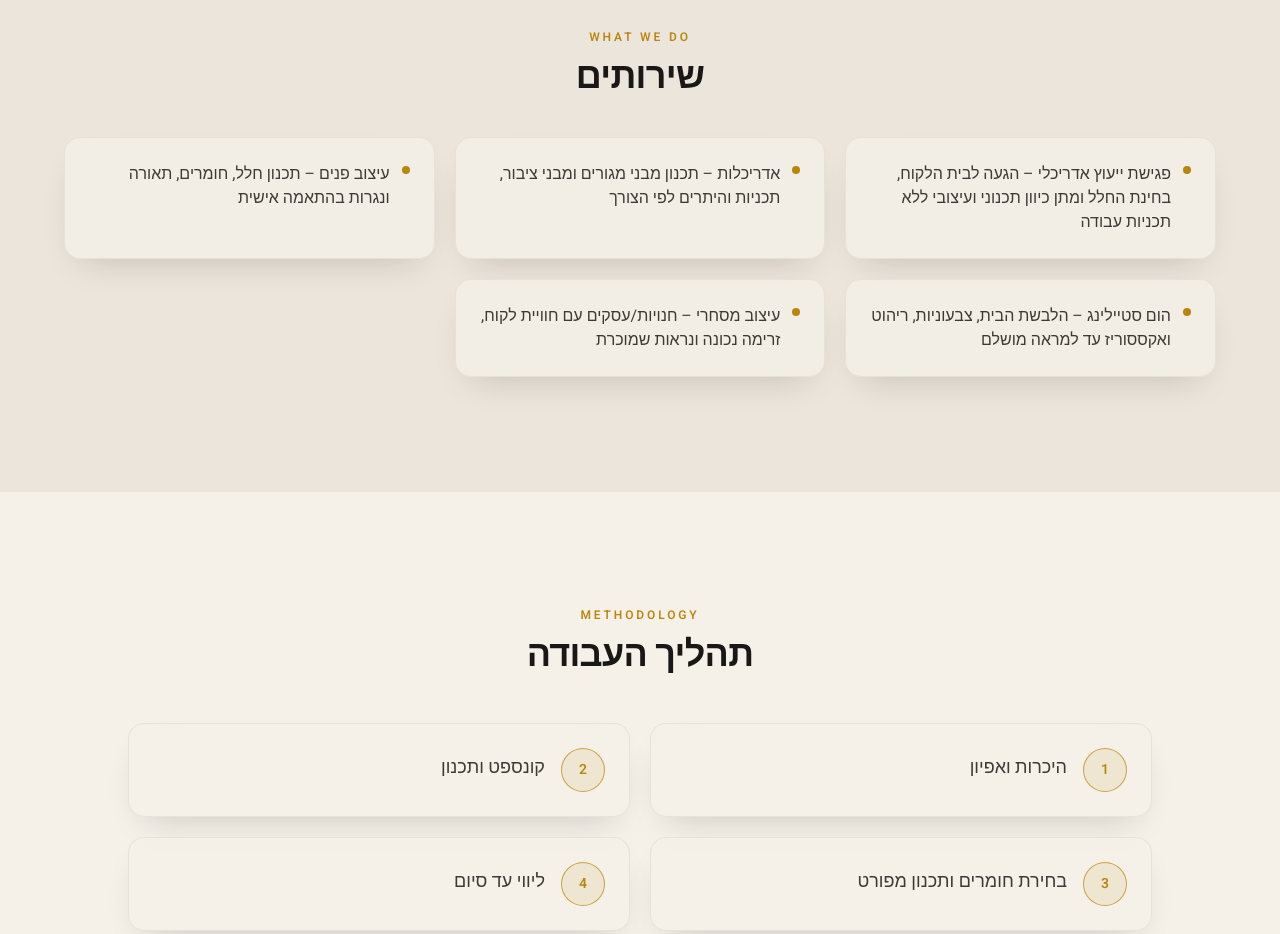
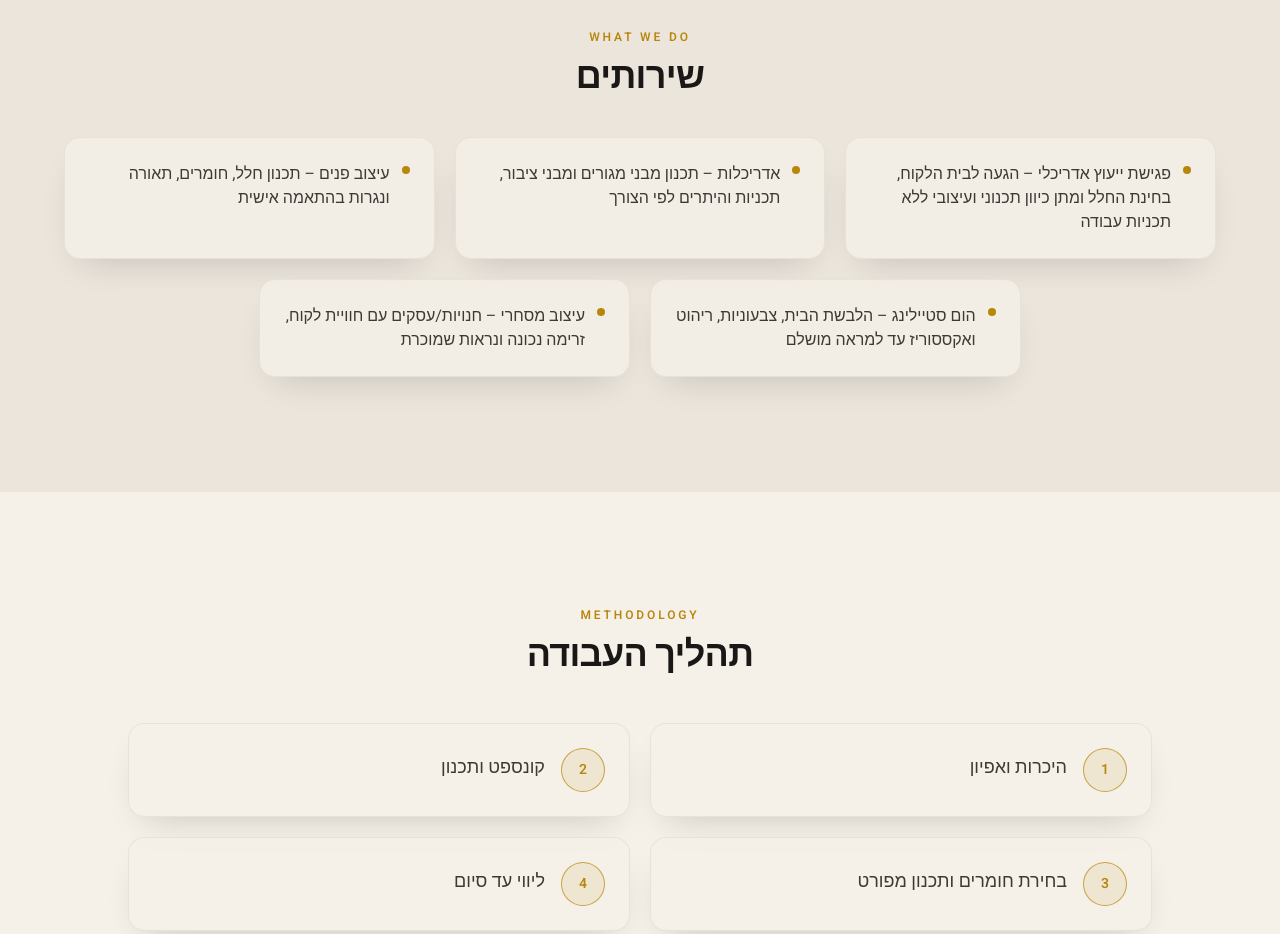
Before and after one commit to demaAlramhe/faten-architect, a Next.js app: page / in a window 1280 px wide. Shown: the part 1440-2374 px from the top of the page. Built offline with nearby package versions, Linux system fonts and the light colour scheme; no server answers.

Commit message:
update website

```diff
--- a/src/components/Services.tsx
+++ b/src/components/Services.tsx
@@ -30,11 +30,17 @@ export function Services() {
         >
           שירותים
         </motion.h2>
-        <ul className="mt-10 grid gap-5 sm:grid-cols-2 lg:grid-cols-3" role="list">
+        <ul className="mt-10 grid gap-5 sm:grid-cols-2 lg:grid-cols-6" role="list">
           {services.map((text, i) => (
             <motion.li
               key={i}
-              className="glass-card group flex gap-3 p-5 sm:p-6"
+              className={`glass-card group flex gap-3 p-5 sm:p-6 lg:col-span-2 ${
+                services.length === 5 && i === 3
+                  ? "lg:col-start-2"
+                  : services.length === 5 && i === 4
+                    ? "lg:col-start-4"
+                    : ""
+              }`}
               initial={{ opacity: 0, y: 12 }}
               whileInView={{ opacity: 1, y: 0 }}
               viewport={{ once: true, margin: "-20%" }}
```
